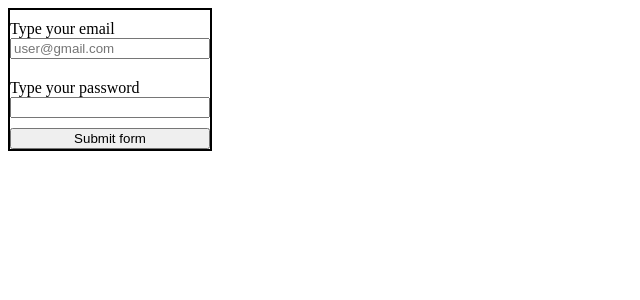
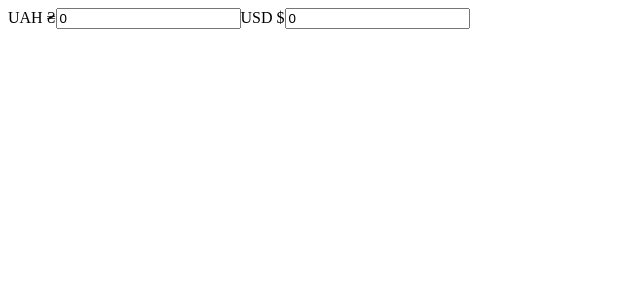
Before and after one commit to alinatatukova01/react-welcome, a React (Create React App) app: page / in a window 1280 px wide. Shown: the top 300 px of the page, without its empty margins (0-640 px from the left). Built offline with nearby package versions, Linux system fonts and the light colour scheme.

Commit message:
Форма с приветсвием в квадратиком + Конвертер валют

```diff
--- /dev/null
+++ b/src/components/Converter/index.js
@@ -0,0 +1,45 @@
+import React from "react";
+
+const EXCHANGE_RATE = 41.84;
+
+class Converter extends React.Component {
+  constructor(props) {
+    super(props);
+    this.state = {
+        grivnas : 0,
+        dollars: 0,
+    }
+  }
+
+  universalOnChange = ({target: {name,value}}) => {
+    const newValue = Number(value);
+    if (name === 'grivnas'){
+        this.setState({
+            dollars: (newValue / EXCHANGE_RATE).toFixed(2),
+            grivnas: newValue
+        })
+    } else {
+        this.setState({
+            grivnas: (newValue * EXCHANGE_RATE).toFixed(2),
+            dollars: newValue,
+        })
+    }
+
+  }
+
+  render() {
+    return (
+      <>
+        <label>
+          UAH ₴<input type="text" name="grivnas" onChange={this.universalOnChange} value={this.state.grivnas}/>
+        </label>
+
+        <label>
+          USD $<input type="text" name="dollars" onChange={this.universalOnChange} value={this.state.dollars}/>
+        </label>
+      </>
+    );
+  }
+}
+
+export default Converter;
--- /dev/null
+++ b/src/components/GreetingForm/index.js
@@ -0,0 +1,40 @@
+import React from "react";
+import Form from "./Form";
+import SquareGreetingUser from "./SquareGreetingUser";
+
+class GreetingForm extends React.Component {
+  constructor(props) {
+    super(props);
+    this.state = {
+      text: "",
+      showGreeting: false,
+    };
+  }
+
+  submitHandler = ({ target: { name, value } }) => {
+    this.setState({
+      [name]: value,
+    });
+  };
+
+  renderSqr = (event) => {
+    event.preventDefault();
+    this.setState({
+        showGreeting: true
+    })
+  }
+
+  render() {
+    return (
+      <>
+        <Form
+          text={this.state.text}
+          callBackSubmitHandler={this.renderSqr} callBackOnChange = {this.submitHandler}
+        />
+        {this.state.showGreeting ? <SquareGreetingUser text={this.state.text}/> : null}
+      </>
+    );
+  }
+}
+
+export default GreetingForm;
--- /dev/null
+++ b/src/components/GreetingForm/style.css
@@ -0,0 +1,5 @@
+.sqr-div{
+    height: 100px;
+    width: 100px;
+    border: 2px solid black;
+}
--- a/src/components/NewApp/NewApp.js
+++ b/src/components/NewApp/NewApp.js
@@ -1,8 +1,12 @@
-import SignInForm from "../SignInForm";
+// import SignInForm from "../SignInForm";
+
+// import GreetingForm from "../GreetingForm";
+
+import Converter from "../Converter";
 
 function NewApp (){
     return (
-        <SignInForm/>
+        <Converter/>
     )
 }
 
```
Also changed, not shown: src/components/GreetingForm/Form.js (added, +12 -0 lines), src/components/GreetingForm/SquareGreetingUser.js (added, +11 -0 lines).
